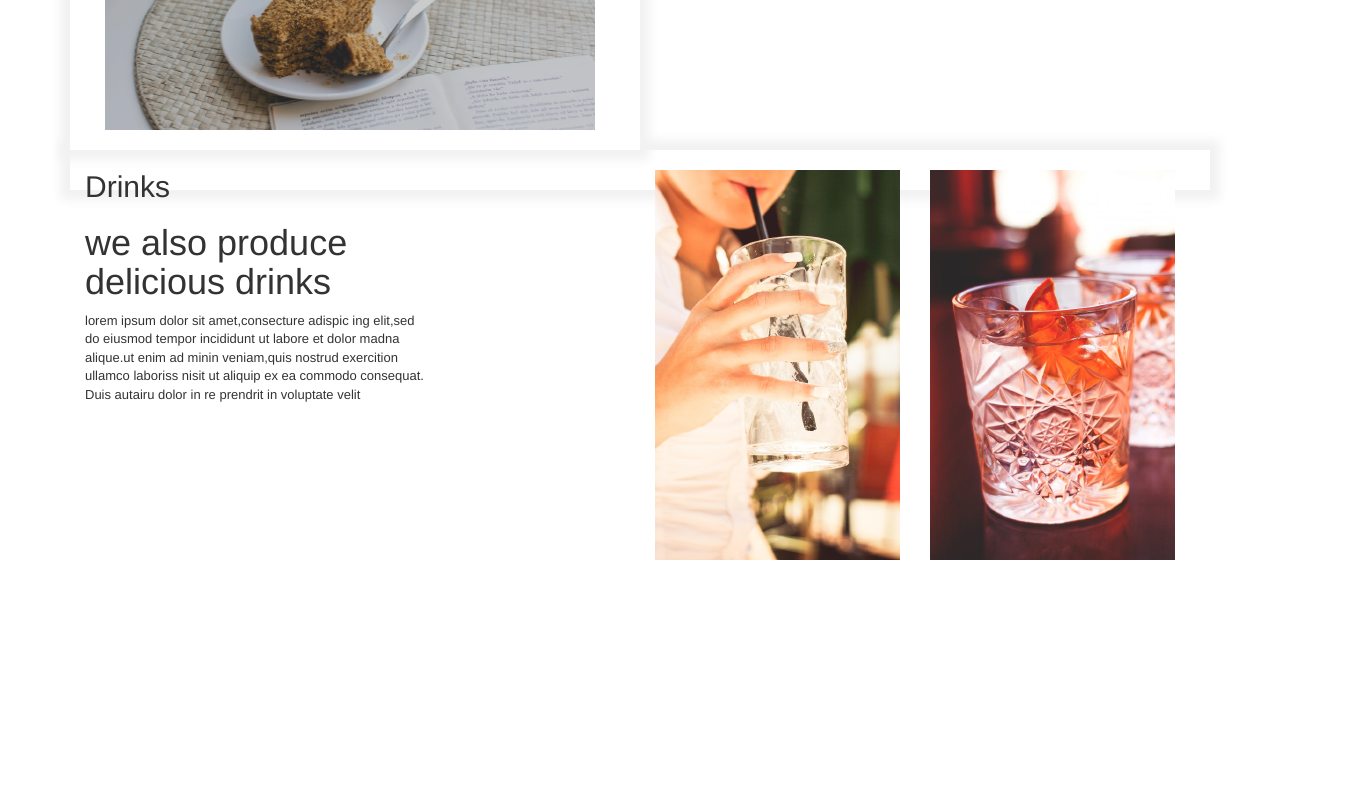
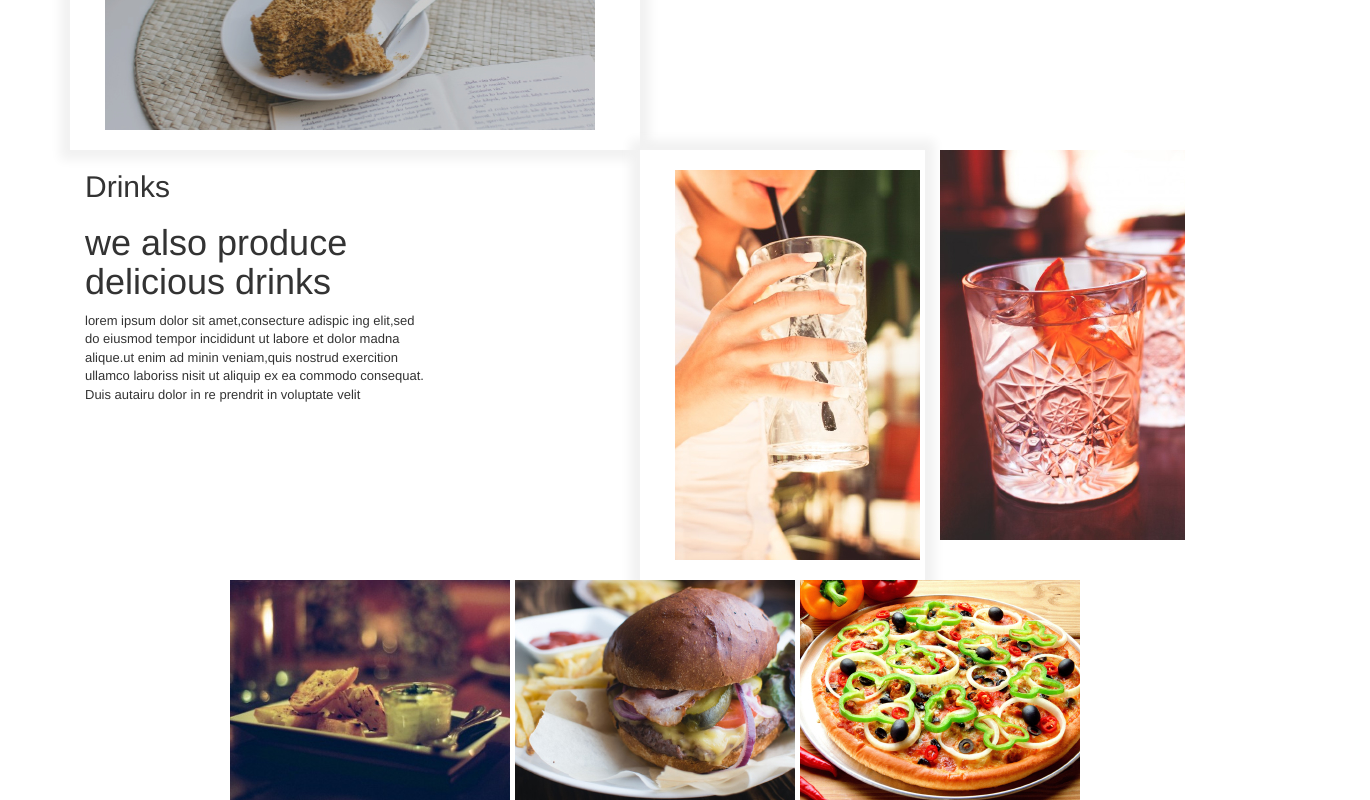
Before and after one commit to Erickkirui/ANITA, a plain HTML site: page index.html in a window 1280 px wide. Shown: the part 889-1689 px from the top of the page, 1370 px wide, since content can reach past the window. Before the commit the page ends 1449 px from the top, so only its background shows below. Drawn offline with Linux system fonts and the light colour scheme; files whose address does not match are found by name.

Commit message:
chicken band burger images added

```diff
--- a/css/styles.css
+++ b/css/styles.css
@@ -3,6 +3,7 @@
     margin-left: auto;
     margin-right: auto;
     width: 50%;
+    text-align: center;
 }
 .background{
     background-image: url("/home/erick/Documents/project-2/image/landing.jpg");
@@ -34,6 +35,7 @@
   float: left;
   font-size: 12px;
 }
+
 .ipsum{
   float: right;
   font-size: 13px;
@@ -54,3 +56,10 @@
   box-shadow: 0 0 10px 10px #F2F2F2
 
 }
+.place{
+  align: center;
+}
+.back{
+  margin-left: 200px;
+
+}
--- a/index.html
+++ b/index.html
@@ -81,8 +81,8 @@
       </p>
     </div>
   </div>
-  <div id="drinks" class="rows">
-    <div class="col-md-3">
+
+    <div id="drinks" class="col-md-3">
       <image src="image/drink1.jpg">
       </div>
       <div class="col-md-3">
@@ -94,5 +94,20 @@
 </div>
 
 
+<div class="back">
+<div class="container">
+    <div class="col-md-3">
+      <image src="image/chickenBurger.jpg" alt="breakfirst">
+  </div>
+  <div class="col-md-3">
+      <image src="image/beefBurger.jpg" alt="lunch">
+  </div>
+  <div class="col-md-3">
+      <image src="image/chickenPizza.jpg" alt="dinner">
+      </div>
+    </div>
+  </div>
+
+
 </body>
   </html>
```
